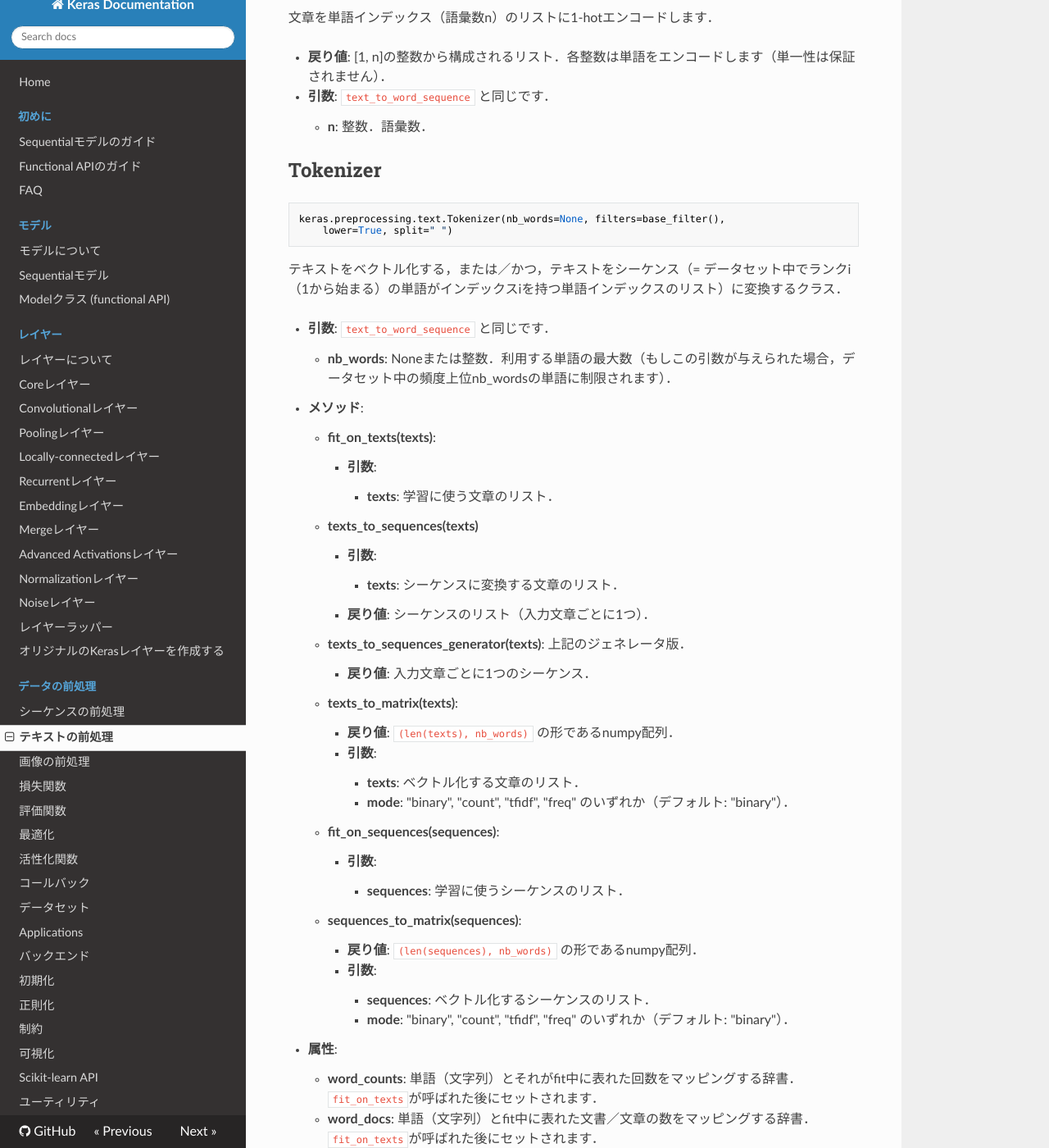
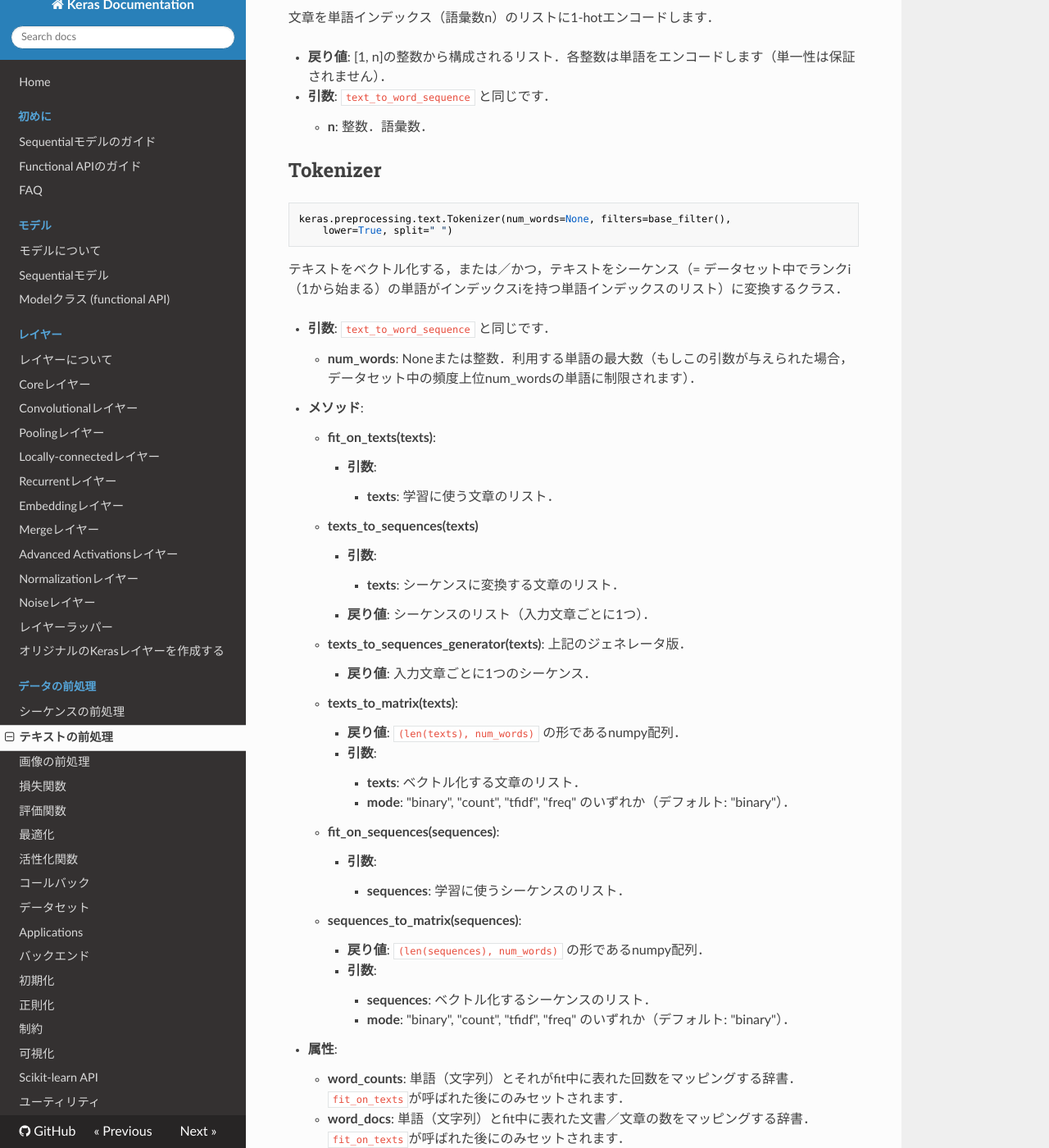
Before and after one commit to keras-team/keras-docs-ja, an MkDocs documentation site: the page built from sources/preprocessing/text.md, in a window 1280 px wide and 1400 px high, scrolled down 599 px. Shown: the whole window at 82% size. Built offline with MkDocs 1.6.1, drawn with Linux system fonts in a browser that asks for light colours; nearby versions of some CDN libraries; old or Windows-style settings are respelled for this version of MkDocs; some of the changed text lies outside the part shown.

Commit message:
Update preprocessing/text (#3)

````diff
--- a/sources/preprocessing/text.md
+++ b/sources/preprocessing/text.md
@@ -33,14 +33,14 @@ keras.preprocessing.text.one_hot(text, n,
 ## Tokenizer
 
 ```python
-keras.preprocessing.text.Tokenizer(nb_words=None, filters=base_filter(),
+keras.preprocessing.text.Tokenizer(num_words=None, filters=base_filter(),
     lower=True, split=" ")
 ```
 
 テキストをベクトル化する，または／かつ，テキストをシーケンス（= データセット中でランクi（1から始まる）の単語がインデックスiを持つ単語インデックスのリスト）に変換するクラス．
 
 - __引数__: `text_to_word_sequence` と同じです．
-    - __nb_words__: Noneまたは整数．利用する単語の最大数（もしこの引数が与えられた場合，データセット中の頻度上位nb_wordsの単語に制限されます）．
+    - __num_words__: Noneまたは整数．利用する単語の最大数（もしこの引数が与えられた場合，データセット中の頻度上位num_wordsの単語に制限されます）．
 
 - __メソッド__:
 
@@ -57,7 +57,7 @@ keras.preprocessing.text.Tokenizer(nb_words=None, filters=base_filter(),
         - __戻り値__: 入力文章ごとに1つのシーケンス．
 
     - __texts_to_matrix(texts)__:
-        - __戻り値__: `(len(texts), nb_words)` の形であるnumpy配列．
+        - __戻り値__: `(len(texts), num_words)` の形であるnumpy配列．
         - __引数__:
             - __texts__: ベクトル化する文章のリスト．
             - __mode__: "binary", "count", "tfidf", "freq" のいずれか（デフォルト: "binary"）．
@@ -67,13 +67,13 @@ keras.preprocessing.text.Tokenizer(nb_words=None, filters=base_filter(),
             - __sequences__: 学習に使うシーケンスのリスト．
 
     - __sequences_to_matrix(sequences)__:
-        - __戻り値__: `(len(sequences), nb_words)` の形であるnumpy配列．
+        - __戻り値__: `(len(sequences), num_words)` の形であるnumpy配列．
         - __引数__:
             - __sequences__: ベクトル化するシーケンスのリスト．
             - __mode__: "binary", "count", "tfidf", "freq" のいずれか（デフォルト: "binary"）．
 
 - __属性__:
-    - __word_counts__: 単語（文字列）とそれがfit中に表れた回数をマッピングする辞書．`fit_on_texts`が呼ばれた後にセットされます．
-    - __word_docs__: 単語（文字列）とfit中に表れた文書／文章の数をマッピングする辞書．`fit_on_texts`が呼ばれた後にセットされます．
-    - __word_index__: 単語（文字列）とそのランク／インデックス（整数）をマッピングする辞書．`fit_on_texts`が呼ばれた後にセットされます．
-    - __document_count__: 整数．訓練に利用された文書（文章／シーケンス）数．`fit_on_sequences`が呼ばれた後にセットされます．
+    - __word_counts__: 単語（文字列）とそれがfit中に表れた回数をマッピングする辞書．`fit_on_texts`が呼ばれた後にのみセットされます．
+    - __word_docs__: 単語（文字列）とfit中に表れた文書／文章の数をマッピングする辞書．`fit_on_texts`が呼ばれた後にのみセットされます．
+    - __word_index__: 単語（文字列）とそのランク／インデックス（整数）をマッピングする辞書．`fit_on_texts`が呼ばれた後にのみセットされます．
+    - __document_count__: 整数．訓練に利用された文書（文章／シーケンス）数．`fit_on_texts`，または`fit_on_sequences`が呼ばれた後にのみセットされます．
````
